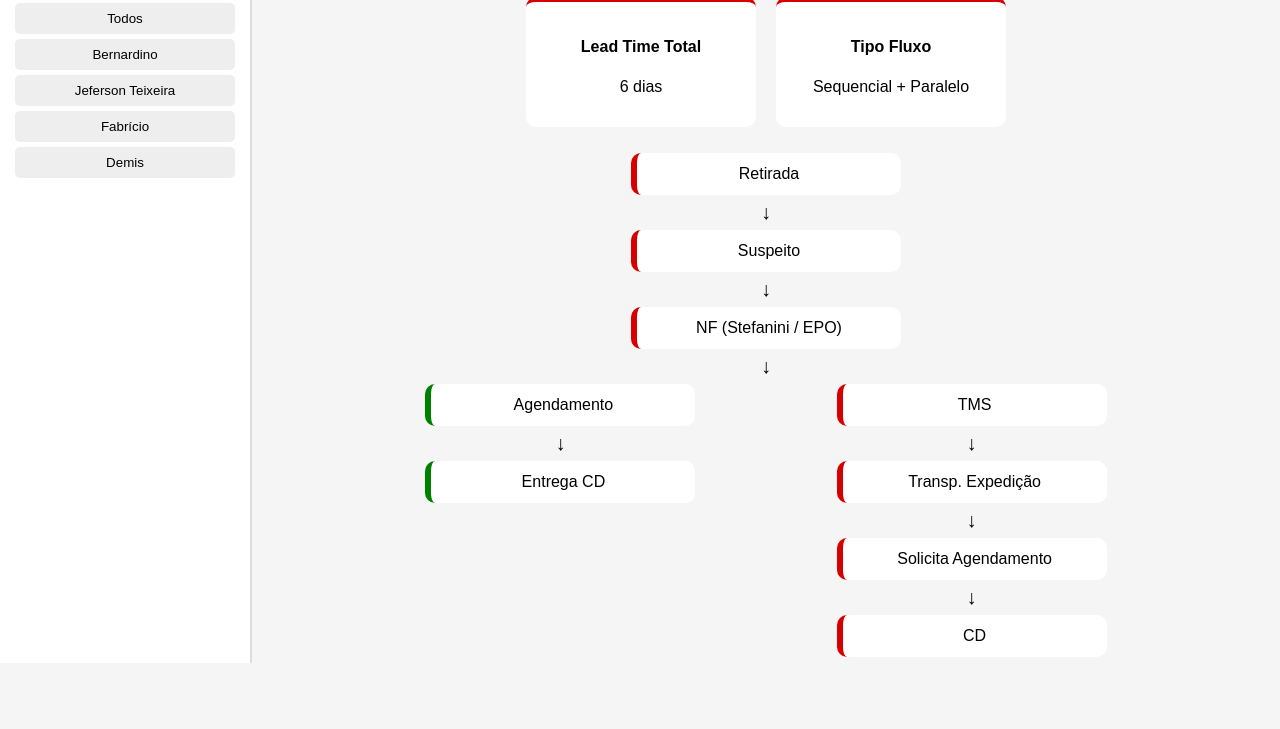
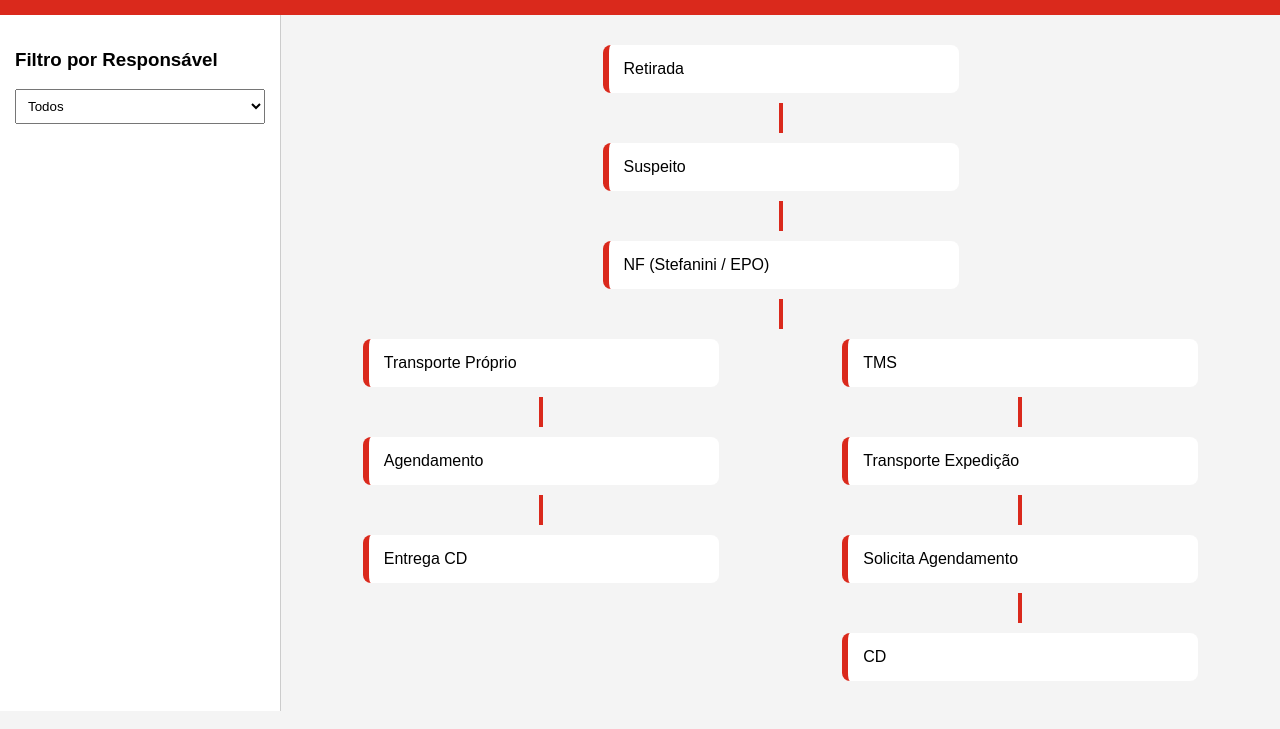
Before and after one commit to GuiMaelby/VSM-Reversa, a plain HTML site: page index.html in a window 1280 px wide. Shown: the part 71-800 px from the top of the page. Drawn offline with Linux system fonts and the light colour scheme.

Commit message:
Add files via upload

```diff
--- a/index.html
+++ b/index.html
@@ -6,216 +6,299 @@
 
 <style>
 body {
-   font-family: Arial;
-   margin: 0;
-   display: flex;
-   background: #f5f5f5;
-}
-
-/* SIDEBAR */
-.sidebar {
-   width: 220px;
-   background: #ffffff;
-   padding: 15px;
-   border-right: 2px solid #ddd;
-}
-
-.sidebar h3 {
-   color: #d60000;
-}
-
-.filter-btn {
-   display: block;
-   width: 100%;
-   margin: 5px 0;
-   padding: 8px;
-   border: none;
-   background: #eee;
-   cursor: pointer;
-   border-radius: 5px;
-}
-
-.filter-btn:hover {
-   background: #d60000;
-   color: white;
-}
-
-/* MAIN */
-.main {
-   flex: 1;
+    margin:0;
+    font-family: Arial;
+    background:#f4f4f4;
 }
 
 /* HEADER */
 .header {
-   background: #d60000;
-   color: white;
-   padding: 15px;
-   display: flex;
-   justify-content: space-between;
+    background:#DA291C;
+    color:white;
+    padding:15px;
+    display:flex;
+    align-items:center;
 }
 
-/* KPIs */
-.top-panel {
-   display: flex;
-   justify-content: center;
-   gap: 20px;
-   padding: 20px;
+.logo {
+    font-weight:bold;
+    font-size:22px;
+    margin-right:20px;
 }
 
-.kpi-box {
-   background: white;
-   width: 200px;
-   padding: 15px;
-   border-radius: 10px;
-   text-align: center;
-   border-top: 5px solid #d60000;
+.kpis {
+    display:flex;
+    gap:20px;
 }
 
-/* FLUXO */
-.flow {
-   display: flex;
-   flex-direction: column;
-   align-items: center;
+.kpi {
+    background:white;
+    color:#333;
+    padding:10px;
+    border-radius:6px;
 }
 
-.stage {
-   background: white;
-   width: 240px;
-   padding: 12px;
-   margin: 6px 0;
-   border-radius: 10px;
-   text-align: center;
-   border-left: 6px solid #d60000;
-   transition: 0.3s;
+/* LAYOUT */
+.container {
+    display:flex;
 }
 
-/* Destaque */
-.highlight {
-   background: #ffe5e5;
-   border-left: 6px solid #ff0000;
-   transform: scale(1.05);
+/* FILTRO */
+.sidebar {
+    width:250px;
+    background:white;
+    padding:15px;
+    border-right:1px solid #ccc;
 }
 
-.arrow {
-   font-size: 20px;
+select {
+    width:100%;
+    padding:8px;
 }
 
-/* Paralelo */
-.parallel {
-   display: flex;
-   width: 100%;
-   justify-content: center;
+/* VSM */
+.vsm {
+    flex:1;
+    padding:20px;
 }
 
-.branch {
-   width: 40%;
-   display: flex;
-   flex-direction: column;
-   align-items: center;
+/* ETAPAS */
+.stage {
+    background:white;
+    border-left:6px solid #DA291C;
+    padding:15px;
+    margin:10px auto;
+    width:320px;
+    border-radius:8px;
+    cursor:pointer;
+    transition:0.3s;
 }
 
-.proprio { border-left: 6px solid green; }
-.claro { border-left: 6px solid #d60000; }
+.stage:hover {
+    transform:scale(1.03);
+}
 
+.highlight {
+    background:#ffe5e3;
+}
+
+.line {
+    width:4px;
+    background:#DA291C;
+    height:30px;
+    margin:0 auto;
+}
+
+/* BIFURCAÇÃO */
+.branch-container {
+    display:flex;
+    justify-content:space-around;
+}
+
+/* MODAL */
+.modal {
+    position:fixed;
+    width:100%;
+    height:100%;
+    background:rgba(0,0,0,0.6);
+    top:0;
+    left:0;
+    display:none;
+    justify-content:center;
+    align-items:center;
+}
+
+.modal-content {
+    background:white;
+    padding:20px;
+    width:600px;
+    border-radius:10px;
+}
+
+table {
+    width:100%;
+    border-collapse:collapse;
+}
+
+th, td {
+    border:1px solid #ccc;
+    padding:8px;
+}
+
+.close {
+    float:right;
+    cursor:pointer;
+    color:red;
+}
 </style>
 </head>
 
 <body>
 
-<!-- SIDEBAR -->
-<div class="sidebar">
-   <h3>Filtrar por Responsável</h3>
-
-   <button class="filter-btn" onclick="filterSteps('all')">Todos</button>
-   <button class="filter-btn" onclick="filterSteps('Bernardino')">Bernardino</button>
-   <button class="filter-btn" onclick="filterSteps('Jeferson')">Jeferson Teixeira</button>
-   <button class="filter-btn" onclick="filterSteps('Fabricio')">Fabrício</button>
-   <button class="filter-btn" onclick="filterSteps('Demis')">Demis</button>
+<!-- HEADER -->
+<div class="header">
+<div class="logo">CLARO</div>
+<div class="kpis">
+<div class="kpi">Lead Time Total<br><b>-- dias</b></div>
+<div class="kpi">Tipo de Fluxo<br><b>Reversa</b></div>
+</div>
 </div>
 
-<!-- MAIN -->
-<div class="main">
+<div class="container">
 
-<div class="header">
-   <div><b>Claro</b></div>
-   <div>VSM - Esteira de Reversa</div>
+<!-- FILTRO -->
+<div class="sidebar">
+<h3>Filtro por Responsável</h3>
+<select id="filter">
+<option value="ALL">Todos</option>
+<option value="Bernardino">Bernardino</option>
+<option value="Jeferson">Jeferson</option>
+<option value="Leandro">Leandro</option>
+<option value="Cds">CDs</option>
+</select>
 </div>
 
-<!-- KPI -->
-<div class="top-panel">
-   <div class="kpi-box">
-       <h4>Lead Time Total</h4>
-       <p id="lead">-- dias</p>
-   </div>
+<!-- VSM -->
+<div class="vsm">
 
-   <div class="kpi-box">
-       <h4>Tipo Fluxo</h4>
-       <p>Sequencial + Paralelo</p>
-   </div>
+    <!-- FLUXO PRINCIPAL -->
+<div class="stage" data-resp="Bernardino" onclick="openModal('retirada')">Retirada</div>
+<div class="line"></div>
+
+    <div class="stage" data-resp="Jeferson" onclick="openModal('suspeito')">Suspeito</div>
+<div class="line"></div>
+
+    <div class="stage" data-resp="Jeferson" onclick="openModal('nf')">NF (Stefanini / EPO)</div>
+<div class="line"></div>
+
+    <!-- BIFURCAÇÃO -->
+<div class="branch-container">
+
+        <!-- TRANSPORTE PRÓPRIO -->
+<div>
+<div class="stage" data-resp="Jeferson" onclick="openModal('tp')">Transporte Próprio</div>
+<div class="line"></div>
+<div class="stage" data-resp="Jeferson" onclick="openModal('agendamento')">Agendamento</div>
+<div class="line"></div>
+<div class="stage" data-resp="Cds" onclick="openModal('entrega')">Entrega CD</div>
 </div>
 
-<!-- FLUXO -->
-<div class="flow">
+        <!-- TRANSPORTE CLARO -->
+<div>
+<div class="stage" data-resp="Leandro" onclick="openModal('tms')">TMS</div>
+<div class="line"></div>
+<div class="stage" data-resp="Leandro" onclick="openModal('exp')">Transporte Expedição</div>
+<div class="line"></div>
+<div class="stage" data-resp="Leandro" onclick="openModal('solic')">Solicita Agendamento</div>
+<div class="line"></div>
+<div class="stage" data-resp="Cds" onclick="openModal('cd')">CD</div>
+</div>
 
-   <div class="stage" data-owner="Bernardino">Retirada</div>
-   <div class="arrow">↓</div>
-
-   <div class="stage" data-owner="Jeferson">Suspeito</div>
-   <div class="arrow">↓</div>
-
-   <div class="stage" data-owner="Jeferson">NF (Stefanini / EPO)</div>
-   <div class="arrow">↓</div>
-
-   <!-- paralelo -->
-   <div class="parallel">
-
-       <!-- Próprio -->
-       <div class="branch">
-           <div class="stage proprio" data-owner="Jeferson">Agendamento</div>
-           <div class="arrow">↓</div>
-           <div class="stage proprio" data-owner="Demis">Entrega CD</div>
-       </div>
-
-       <!-- Claro -->
-       <div class="branch">
-           <div class="stage claro" data-owner="Fabricio">TMS</div>
-           <div class="arrow">↓</div>
-
-           <div class="stage claro" data-owner="Fabricio">Transp. Expedição</div>
-           <div class="arrow">↓</div>
-
-           <div class="stage claro" data-owner="Fabricio">Solicita Agendamento</div>
-           <div class="arrow">↓</div>
-
-           <div class="stage claro" data-owner="Demis">CD</div>
-       </div>
-
-   </div>
+    </div>
 
 </div>
+</div>
 
+<!-- MODAL -->
+<div class="modal" id="modal">
+<div class="modal-content">
+<span class="close" onclick="closeModal()">X</span>
+<h3 id="title"></h3>
+<table id="table"></table>
+</div>
 </div>
 
 <script>
 
-// Lead time exemplo
-let total = [1,0.5,1,0.5,1,1,1].reduce((a,b)=>a+b,0);
-document.getElementById("lead").innerText = total + " dias";
+/* FILTRO */
+document.getElementById("filter").addEventListener("change", function() {
+    let val = this.value;
+    document.querySelectorAll(".stage").forEach(el => {
+        el.classList.remove("highlight");
 
-// Filtro interativo
-function filterSteps(owner) {
+        if(val === "ALL"){
+            el.style.opacity = "1";
+        } else {
+            if(el.dataset.resp === val){
+                el.classList.add("highlight");
+                el.style.opacity = "1";
+            } else {
+                el.style.opacity = "0.2";
+            }
+        }
+    });
+});
 
-   let stages = document.querySelectorAll(".stage");
+/* DADOS DRILL DOWN */
+const data = {
 
-   stages.forEach(stage => {
-       stage.classList.remove("highlight");
+retirada:[
+["Susp.", "Desconexão", "Qtd OS atendidas", "Netsms / Solar / NetSales / VDI"],
+["Susp.", "VT / Swap", "-", "Netsms / Solar / NetSales / VDI"]
+],
 
-       if(owner === "all") return;
+suspeito:[
+["Susp.", "Entrega na Parceira", "-", "-"],
+["Susp.", "Conferência / Leitura Serial", "-", "Stefanini"]
+],
 
-       if(stage.getAttribute("data-owner") === owner){
-           stage.classList.add("highlight");
-       }
-   });
+nf:[
+["Trânsito Reversa", "Emissão NF / Romaneio", "Data emissão", "SAP / Stefanini"]
+],
+
+tms:[
+["Trânsito Reversa", "Solicitação transporte", "Relatório monitoramento", "Portal Fretes"],
+["Trânsito Reversa", "Informar retirada", "Relatório monitoramento", "Portal Fretes"]
+],
+
+exp:[
+["Trânsito Reversa", "Retirada material", "-", "-"]
+],
+
+solic:[
+["Trânsito Reversa", "Portal transportador", "-", "-"]
+],
+
+cd:[
+["Trânsito Reversa", "Agendamento janela", "-", "-"],
+["Susp.", "Recebimento", "-", "SAP MB51"]
+],
+
+agendamento:[
+["Trânsito Reversa", "Portal transportador", "-", "-"]
+],
+
+entrega:[
+["Trânsito Reversa", "Agendamento", "-", "-"],
+["Susp.", "Recebimento", "-", "SAP MB51"]
+]
+
+};
+
+/* MODAL */
+function openModal(key){
+    let modal = document.getElementById("modal");
+    let table = document.getElementById("table");
+    let title = document.getElementById("title");
+
+    title.innerText = key.toUpperCase();
+
+    table.innerHTML = "<tr><th>Status</th><th>Processo</th><th>Dados</th><th>Sistema</th></tr>";
+
+    data[key].forEach(r=>{
+        table.innerHTML += `<tr>
+<td>${r[0]}</td>
+<td>${r[1]}</td>
+<td>${r[2]}</td>
+<td>${r[3]}</td>
+</tr>`;
+    });
+
+    modal.style.display="flex";
+}
+
+function closeModal(){
+    document.getElementById("modal").style.display="none";
 }
 
 </script>
```
